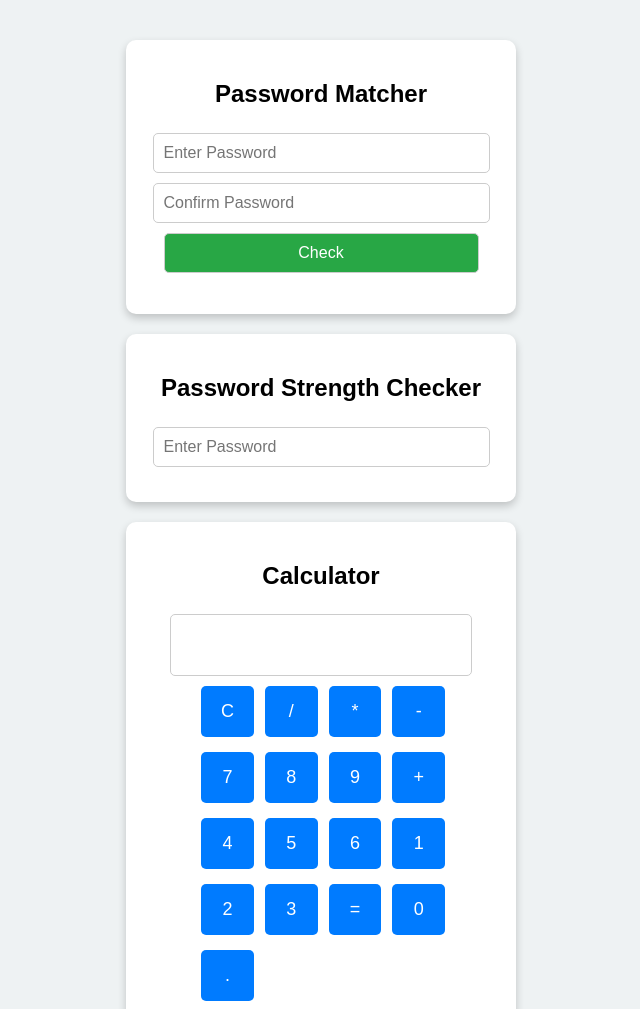
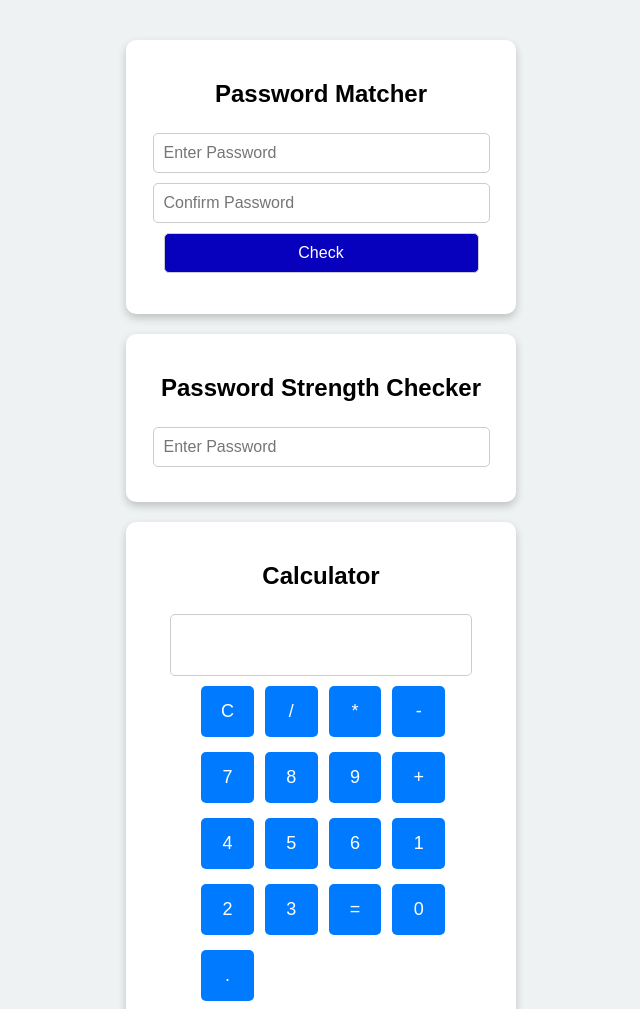
Before and after one commit to Manisha-athili/javaScript_10k, a plain HTML site: page day14/index.html in a window 1280 px wide. Shown: the top 1009 px of the page, without its empty margins (319-959 px from the left). Drawn offline with Linux system fonts and the light colour scheme.

Commit message:
task 11 feb

```diff
--- a/day14/index.html
+++ b/day14/index.html
@@ -8,8 +8,8 @@
         body { font-family: Arial, sans-serif; text-align: center; background-color: #eef2f3; margin: 0; padding: 20px; }
         .container { width: 350px; margin: 20px auto; background: white; padding: 20px; border-radius: 10px; box-shadow: 0 4px 8px rgba(0, 0, 0, 0.2); }
         input, button { margin: 5px; padding: 10px; width: 90%; border: 1px solid #ccc; border-radius: 5px; font-size: 16px; }
-        button { background-color: #28a745; color: white; cursor: pointer; transition: 0.3s; }
-        button:hover { background-color: #218838; }
+        button { background-color: #0701be; color: white; cursor: pointer; transition: 0.3s; }
+
         .error { color: red; font-weight: bold; }
         .success { color: green; font-weight: bold; }
         .calculator { display: grid; grid-template-columns: repeat(4, 1fr); gap: 5px; max-width: 250px; margin: auto; }
```
